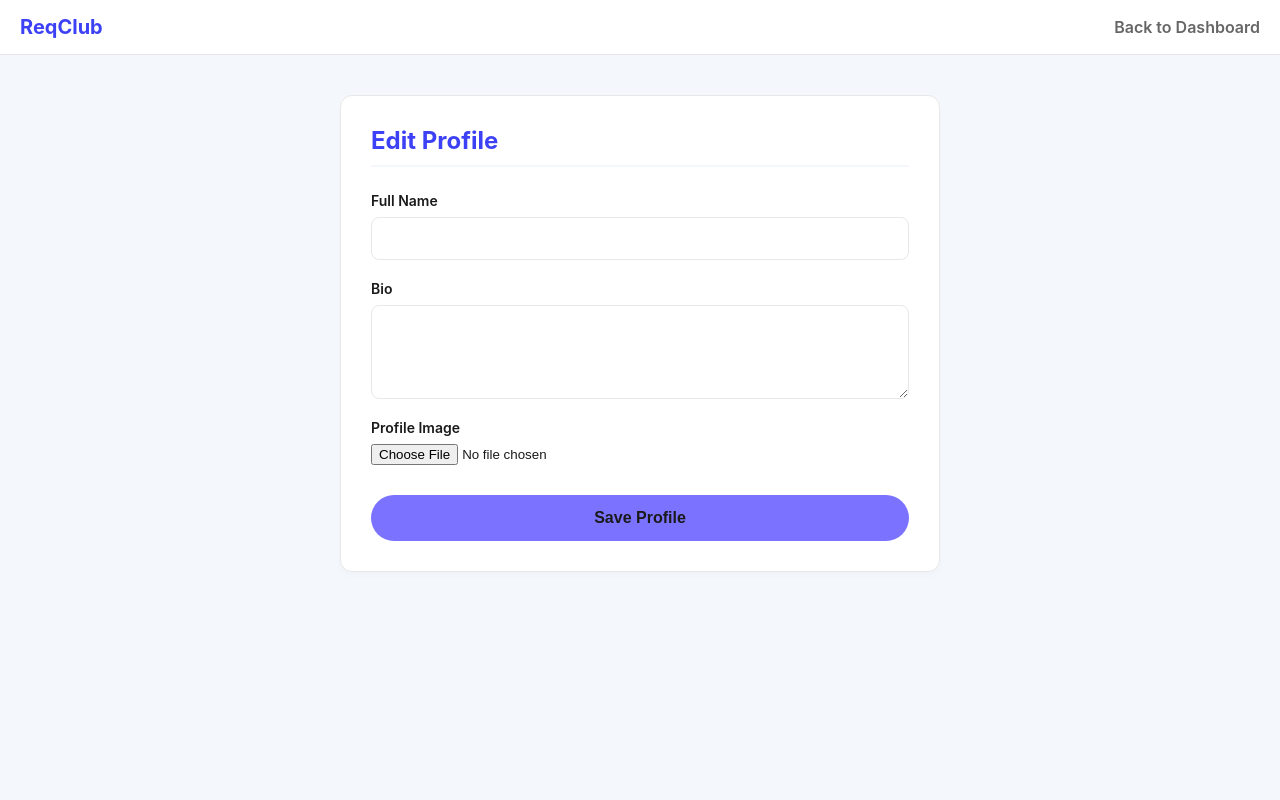
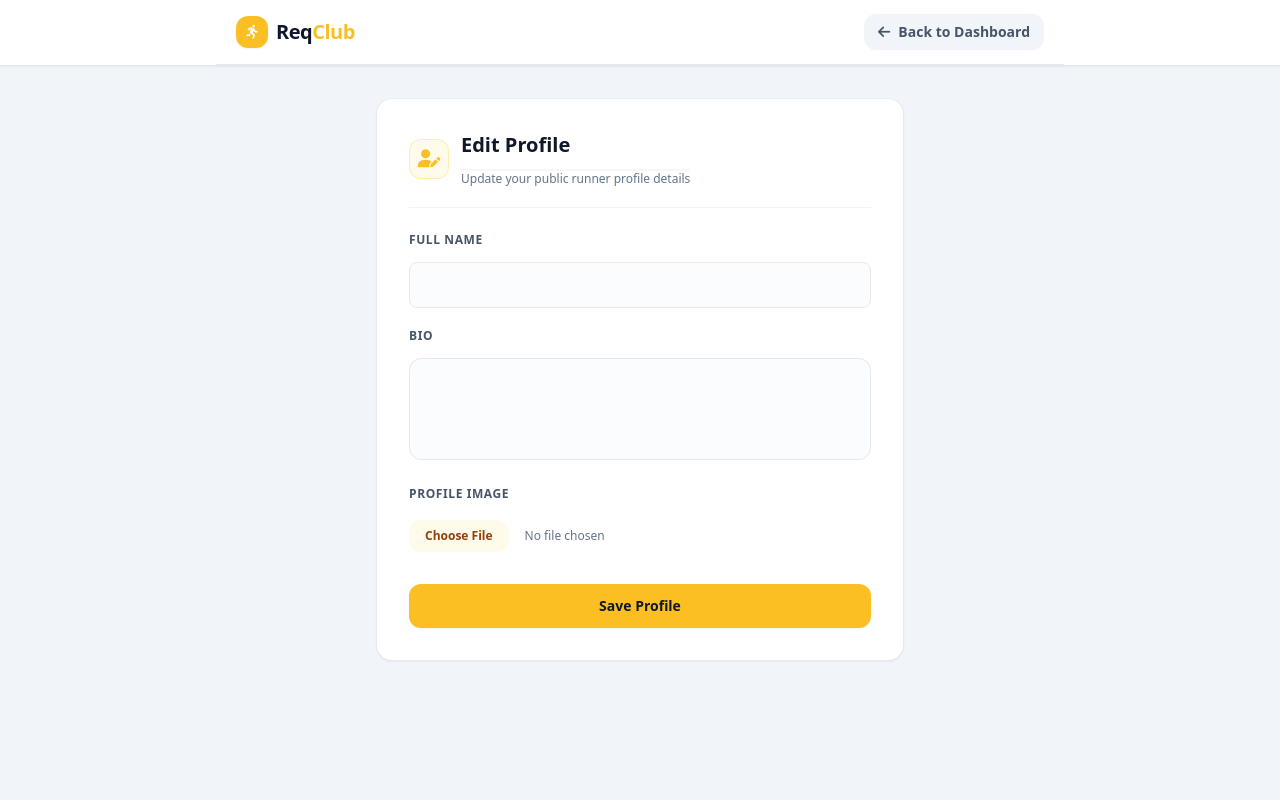
Before and after one commit to John-Arcel/ReqClub-Django, a Django app: page /profile/ in a window 1280 px wide. Run offline with Django 5.2, Linux system fonts and the light colour scheme; the visitor is signed in with stand-in values (Sample User, id 1); data comes from the database, SQL or seed files in the repository; some libraries are stand-ins or nearby versions.

Commit message:
style(profile): refactor profile page UI to match home dashboard aesthetic

```diff
--- a/templates/user_profile/profile.html
+++ b/templates/user_profile/profile.html
@@ -4,43 +4,87 @@
 <head>
     <meta charset="UTF-8">
     <meta name="viewport" content="width=device-width, initial-scale=1.0">
-    <title>Profile | ReRun</title>
+    <title>Profile | ReqClub</title>
     <link rel="stylesheet" href="{% static 'css/user_profile/profile.css' %}">
+    <script src="https://cdn.tailwindcss.com"></script>
+    <link rel="stylesheet" href="https://cdnjs.cloudflare.com/ajax/libs/font-awesome/6.5.1/css/all.min.css">
 </head>
-<body>
-    <nav>
-        <div class="nav-brand"><a href="{% url 'home:home' %}" style="text-decoration: none; color: inherit;">ReqClub</a></div>
-        <a href="{% url 'home:home' %}" class="back-link">Back to Dashboard</a>
-    </nav>
+<body class="bg-slate-100 text-slate-900 min-h-screen font-sans pb-12">
 
-    <div class="container">
-        <div class="settings-card">
-            <h2>Edit Profile</h2>
+    <!-- STICKY TOP NAVBAR -->
+    <header class="bg-white sticky top-0 z-30 shadow-sm border-b border-slate-200">
+        <div class="max-w-4xl mx-auto px-4 sm:px-6">
+            <nav class="flex items-center justify-between py-3.5">
+                <!-- Brand / Logo -->
+                <a href="{% url 'home:home' %}" class="flex items-center gap-2 text-xl font-extrabold tracking-tight text-slate-900 no-underline">
+                    <span class="w-8 h-8 rounded-xl bg-[#FBBF24] flex items-center justify-center text-white text-sm shadow-sm">
+                        <i class="fa-solid fa-person-running"></i>
+                    </span>
+                    <span>Req<span class="text-[#FBBF24]">Club</span></span>
+                </a>
 
-            <form method="post" enctype="multipart/form-data">
-                {% csrf_token %}
+                <!-- Back to Dashboard Link -->
+                <a href="{% url 'home:home' %}" class="flex items-center gap-2 text-xs sm:text-sm font-bold text-slate-600 hover:text-slate-900 bg-slate-100 hover:bg-slate-200 px-3.5 py-2 rounded-xl transition no-underline">
+                    <i class="fa-solid fa-arrow-left"></i>
+                    <span>Back to Dashboard</span>
+                </a>
+            </nav>
+        </div>
+    </header>
 
-                <div class="form-group">
-                    <label>Full Name</label>
-                    <input type="text" name="full_name" value="{{ profile.full_name }}">
+    <!-- MAIN CONTENT CONTAINER -->
+    <main class="max-w-xl mx-auto px-4 sm:px-6 mt-8">
+        <div class="bg-white rounded-2xl shadow-sm border border-slate-200/80 p-6 sm:p-8">
+
+            <div class="flex items-center gap-3 border-b border-slate-100 pb-5 mb-6">
+                <div class="w-10 h-10 rounded-xl bg-amber-50 text-[#FBBF24] border border-amber-200/60 flex items-center justify-center text-lg font-bold">
+                    <i class="fa-solid fa-user-pen"></i>
+                </div>
+                <div>
+                    <h2 class="text-xl font-extrabold text-slate-900">Edit Profile</h2>
+                    <p class="text-xs text-slate-500 font-medium">Update your public runner profile details</p>
+                </div>
+            </div>
+
+            <form method="post" enctype="multipart/form-data" class="space-y-5">
+
+
+                <!-- Full Name -->
+                <div class="space-y-1.5">
+                    <label class="block text-xs font-bold uppercase tracking-wider text-slate-600">Full Name</label>
+                    <input type="text" name="full_name" value="{{ profile.full_name }}"
+                           class="w-full px-4 py-2.5 rounded-xl border border-slate-200 text-slate-800 text-sm font-medium focus:outline-none focus:ring-2 focus:ring-[#FBBF24] focus:border-transparent transition bg-slate-50/50">
                 </div>
 
-                <div class="form-group">
-                    <label>Bio</label>
-                    <textarea name="bio" rows="4">{{ profile.bio }}</textarea>
+                <!-- Bio -->
+                <div class="space-y-1.5">
+                    <label class="block text-xs font-bold uppercase tracking-wider text-slate-600">Bio</label>
+                    <textarea name="bio" rows="4"
+                              class="w-full px-4 py-2.5 rounded-xl border border-slate-200 text-slate-800 text-sm font-medium focus:outline-none focus:ring-2 focus:ring-[#FBBF24] focus:border-transparent transition bg-slate-50/50 resize-none">{{ profile.bio }}</textarea>
                 </div>
 
-                <div class="form-group">
-                    <label>Profile Image</label>
+                <!-- Profile Image -->
+                <div class="space-y-1.5">
+                    <label class="block text-xs font-bold uppercase tracking-wider text-slate-600">Profile Image</label>
                     {% if profile.profile_image %}
-                        <p class="current-img">Current: {{ profile.profile_image.name }}</p>
+                        <div class="text-xs text-slate-500 bg-slate-50 px-3 py-2 rounded-lg border border-slate-200/60 truncate">
+                            <span class="font-semibold text-slate-700">Current:</span> {{ profile.profile_image.name }}
+                        </div>
                     {% endif %}
-                    <input type="file" name="profile_image" accept="image/*">
+                    <input type="file" name="profile_image" accept="image/*"
+                           class="w-full text-xs text-slate-500 file:mr-4 file:py-2 file:px-4 file:rounded-xl file:border-0 file:text-xs file:font-bold file:bg-amber-50 file:text-amber-800 hover:file:bg-amber-100 transition cursor-pointer pt-1">
                 </div>
 
-                <button type="submit" class="save-btn">Save Profile</button>
+                <!-- Save Button -->
+                <div class="pt-3">
+                    <button type="submit" class="w-full py-3 px-4 rounded-xl text-sm font-bold bg-[#FBBF24] text-slate-900 hover:bg-[#e0a81e] shadow-sm hover:shadow transition">
+                        Save Profile
+                    </button>
+                </div>
             </form>
+
         </div>
-    </div>
+    </main>
+
 </body>
 </html>
```
